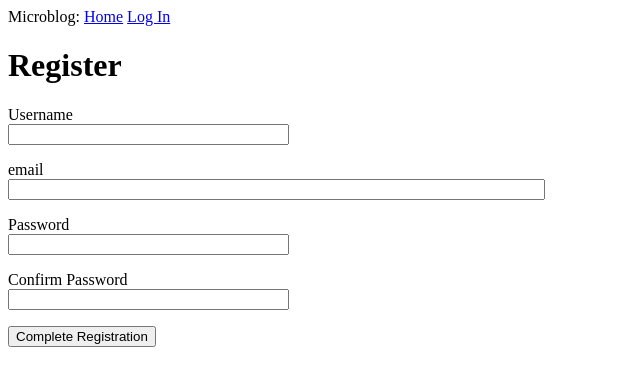
After one commit to crunchytee/microblog-2, a Flask app: page /register in a window 1280 px wide. The commit adds this page. Shown: the top 386 px of the page, without its empty margins (0-640 px from the left). Run offline with Flask 3, Linux system fonts and the light colour scheme.

Commit message:
complete chapter 5

```diff
--- a/app/__init__.py
+++ b/app/__init__.py
@@ -2,10 +2,13 @@ from flask import Flask
 from config import Config
 from flask_sqlalchemy import SQLAlchemy
 from flask_migrate import Migrate
+from flask_login import LoginManager
 
 app = Flask(__name__)
 app.config.from_object(Config)
 db = SQLAlchemy(app)
 migrate = Migrate(app, db)
+login = LoginManager(app)
+login.login_view = "login"
 
 from app import routes, models
--- a/app/forms.py
+++ b/app/forms.py
@@ -1,9 +1,27 @@
 from flask_wtf import FlaskForm
 from wtforms import StringField, PasswordField, BooleanField, SubmitField
-from wtforms.validators import DataRequired
+from wtforms.validators import DataRequired, Email, EqualTo, ValidationError
+from app.models import User
 
 class LoginForm(FlaskForm):
     username = StringField("Username", validators=[DataRequired()])
     password = PasswordField("Password", validators=[DataRequired()])
     remember_me = BooleanField("Remember Me")
     submit = SubmitField("Sign In")
+
+class RegistrationForm(FlaskForm):
+    username = StringField("Username", validators=[DataRequired()])
+    email = StringField("email", validators=[DataRequired(), Email()])
+    password = PasswordField("Password", validators=[DataRequired()])
+    password2 = PasswordField("Confirm Password", validators=[DataRequired(), EqualTo("password")])
+    submit = SubmitField("Complete Registration")
+
+    def validate_username(self, username):
+        user = User.query.filter_by(username=username.data).first()
+        if user is not None:
+            raise ValidationError("Please use a different username.")
+
+    def valitate_email(self, email):
+        user = User.query.filter_by(email=email.data).first()
+        if user is not None:
+            raise ValidationError("Please use a different username.")
--- a/app/routes.py
+++ b/app/routes.py
@@ -1,14 +1,15 @@
-from flask import render_template, flash, redirect, url_for
-from app import app
-from app.forms import LoginForm
+from urllib.parse import urlparse
+from flask import render_template, flash, redirect, url_for, request
+from flask_login import login_user, current_user, logout_user, login_required
+from app import app, db
+from app.forms import LoginForm, RegistrationForm
+from app.models import User
 
 
 @app.route('/')
 @app.route('/index')
+@login_required
 def index():
-    user = {
-        "username": "Tosh"
-    }
     posts = [
         {
             "author": {"username": "Tosh"},
@@ -19,12 +20,42 @@ def index():
             "body": "horrible day in Sacramento..."
         }
     ]
-    return render_template("index.html", title="home", user=user, posts=posts)
+    return render_template("index.html", title="home", posts=posts)
 
 @app.route('/login', methods=['GET', 'POST'])
 def login():
+    if current_user.is_authenticated:
+        return redirect(url_for("index"))
     form = LoginForm()
     if form.validate_on_submit():
-        flash("Login requested for user {}, remember_me={}".format(form.username.data, form.remember_me.data))
+        # flash("Login requested for user {}, remember_me={}".format(form.username.data, form.remember_me.data))
+        user = User.query.filter_by(username=form.username.data).first()
+        print(form.password.data)
+        if user is None or not user.check_password(form.password.data):
+            flash("invalid username or password")
+            return redirect(url_for("login"))
+        login_user(user, remember=form.remember_me.data)
+        next_page = request.args.get("next")
+        if not next_page or urlparse(next_page).netloc != "":
+            next_page = url_for("index")
         return redirect(url_for('index'))
     return render_template("login.html", title="Login", form=form)
+
+@app.route("/logout")
+def logout():
+    logout_user()
+    return redirect(url_for("index"))
+
+@app.route("/register", methods=["GET", "POST"])
+def register():
+    if current_user.is_authenticated:
+        return redirect(url_for("index"))
+    form = RegistrationForm()
+    if form.validate_on_submit():
+        user = User(username=form.username.data, email=form.email.data)
+        user.set_password(form.password.data)
+        db.session.add(user)
+        db.session.commit()
+        flash("You're registered!")
+        return redirect(url_for("login"))
+    return render_template("register.html", title="Register", form=form)
--- a/app/templates/base.html
+++ b/app/templates/base.html
@@ -10,7 +10,11 @@
     <div>
       Microblog:
       <a href="{{ url_for('index') }}">Home</a>
+      {% if current_user.is_authenticated %}
+      <a href="{{ url_for('logout') }}">Log Out</a>
+      {% else%}
       <a href="{{ url_for('login') }}">Log In</a>
+      {% endif %}
     </div>
     {% with messages = get_flashed_messages()%} {% if messages %}
     <ul>
--- a/app/templates/index.html
+++ b/app/templates/index.html
@@ -1,5 +1,5 @@
 {% extends "base.html" %} {% block content %}
-<h1 id="title">Hi, {{ user.username }}!</h1>
+<h1 id="title">Hi, {{ current_user.username }}!</h1>
 {% for post in posts %}
 <div>
   <h3>By: {{ post.author.username }}</h3>
--- a/app/templates/login.html
+++ b/app/templates/login.html
@@ -19,4 +19,5 @@
   <p>{{ form.remember_me() }} {{ form.remember_me.label }}</p>
   <p>{{ form.submit() }}</p>
 </form>
+<p>New User? <a href="{{ url_for('register') }}">Sign Up</a></p>
 {% endblock %}
--- /dev/null
+++ b/app/templates/register.html
@@ -0,0 +1,35 @@
+{% extends "base.html" %} {% block content %}
+<h1>Register</h1>
+<form action="" method="post">
+  {{ form.hidden_tag() }}
+  <p>
+    {{ form.username.label }}<br />
+    {{ form.username(size=32) }}<br />
+    {% for error in form.username.errors %}
+    <span style="color: red">[{{ error }}]</span>
+    {% endfor %}
+  </p>
+  <p>
+    {{ form.email.label }}<br />
+    {{ form.email(size=64) }}<br />
+    {% for error in form.email.errors %}
+    <span style="color: red">[{{ error }}]</span>
+    {% endfor %}
+  </p>
+  <p>
+    {{ form.password.label }}<br />
+    {{ form.password(size=32) }}<br />
+    {% for error in form.password.errors %}
+    <span style="color: red">[{{ error }}]</span>
+    {% endfor %}
+  </p>
+  <p>
+    {{ form.password2.label }}<br />
+    {{ form.password2(size=32) }}<br />
+    {% for error in form.password2.errors %}
+    <span style="color: red">[{{ error }}]</span>
+    {% endfor %}
+  </p>
+  <p>{{ form.submit() }}</p>
+</form>
+{% endblock %}
```
Also changed, not shown: app/models.py (+14 -2 lines).
